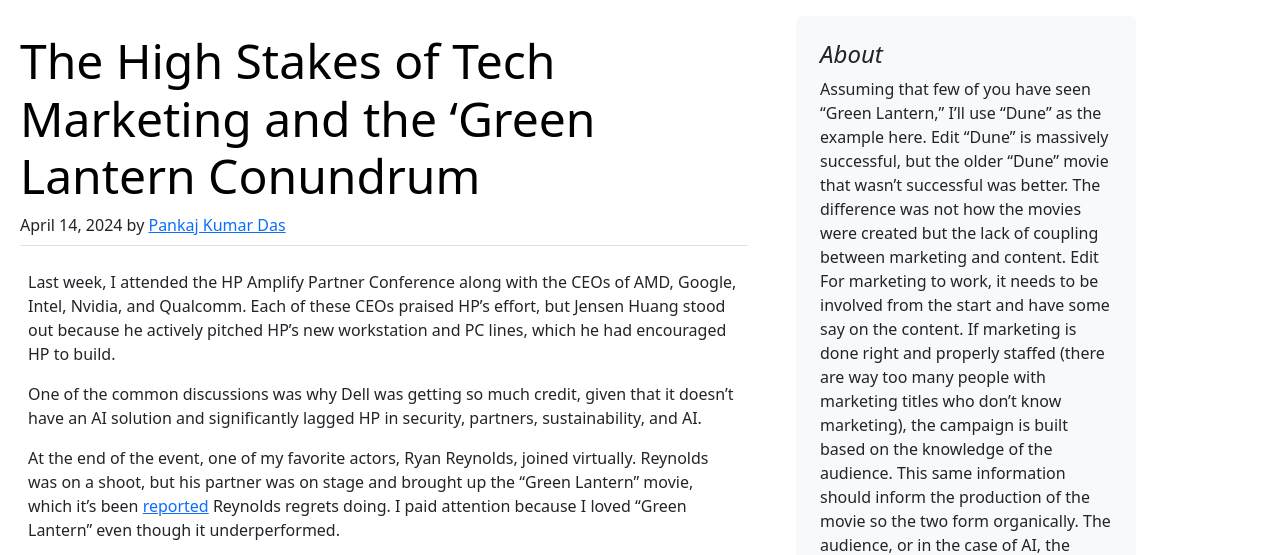
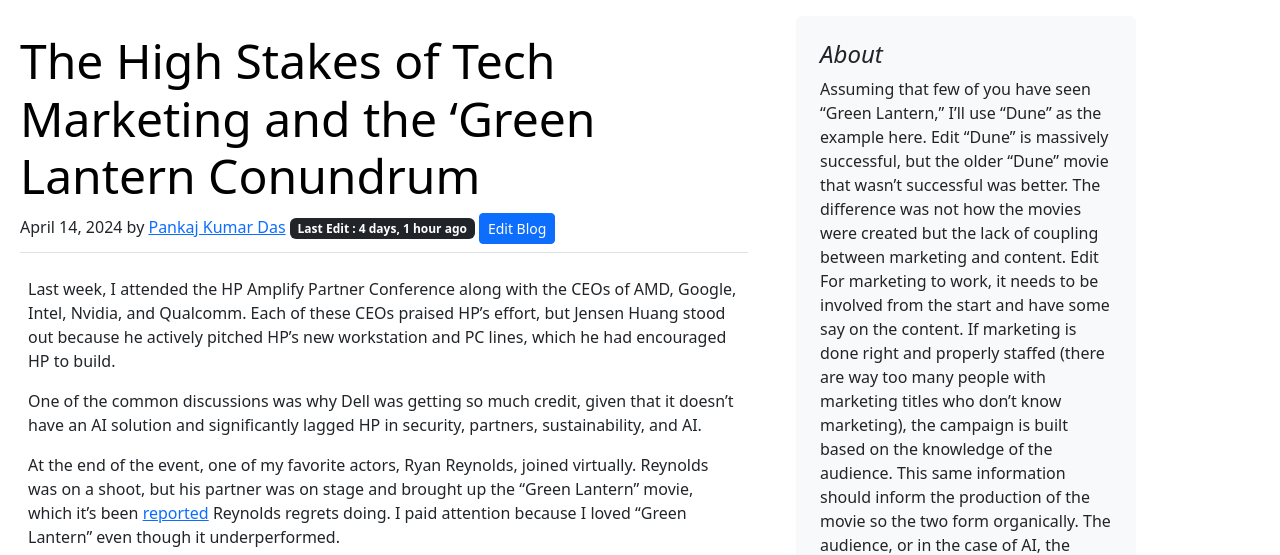
Before and after one commit to PankajSP2019/Blog-App-With-Django, a Django app: a page that uses django_blog/templates/blog/blogpost.html in a window 1280 px wide. Shown: the part 56-611 px from the top of the page. Run offline with Django 4.2, Linux system fonts and the light colour scheme; a user stored in the database is signed in; data comes from the database, SQL or seed files in the repository; both versions use the stored data as it was after the commit.

Commit message:
first commit

```diff
--- a/django_blog/blog/models.py
+++ b/django_blog/blog/models.py
@@ -33,6 +33,7 @@
     content = models.TextField()
     summary = models.TextField()
     image = models.ImageField(upload_to="blog/images", default="")
+    last_edit = models.DateTimeField(blank=True, null=True)
 
     # For Automatic save the slug from title
     def save(self, *args, **kwargs):
--- a/django_blog/blog/urls.py
+++ b/django_blog/blog/urls.py
@@ -5,6 +5,7 @@
 urlpatterns = [
 
     path("postblog/", views.PostBlog, name="PostBlog"),
+    path("edit_blog/<pid>", views.EditBlog, name="EditBlog"),
     path("commentpost/", views.postComment, name="CommentPost"),
     path("", views.blogHome, name="blogHome"),
     path("<str:slug>/", views.blogPost, name="blogPost"),
--- a/django_blog/blog/views.py
+++ b/django_blog/blog/views.py
@@ -116,3 +116,48 @@
         return redirect('PostBlog')
 
     return render(request, "home/add_blog.html")
+
+@login_required(login_url="/")
+def EditBlog(request, pid):
+    blog_post = Post.objects.filter(user=request.user, pno=pid)[0]
+    if request.method == "POST":
+        title = request.POST.get('title')
+        category = request.POST.get('category')
+        blog_content = request.POST['blog-content']
+        blog_summary = request.POST['blog-summary']
+
+        # print(title, category, blog_content, blog_summary)
+
+        # Validation
+
+        # For Title
+        if len(title) < 20:
+            messages.error(request, "Blog Title Is Too Short Less Than 20 Character.")
+            return redirect('EditBlog', pid=blog_post.pno)
+
+        # For Blog Content
+        if len(blog_content) < 1500:
+            messages.error(request, "Blog Content Is Too Short Less Than 1500 Character.")
+            return redirect('EditBlog', pid=blog_post.pno)
+
+        # For Blog Summary
+        if len(blog_summary) < 300:
+            messages.error(request, "Blog Summary Is Too Short Less Than 300 Character.")
+            return redirect('EditBlog', pid=blog_post.pno)
+
+        # Update
+        from django.utils import timezone
+        blog_post.title = title
+        blog_post.category = category
+        blog_post.content = blog_content
+        blog_post.summary = blog_summary
+        blog_post.last_edit = timezone.now()
+        blog_post.save()
+
+        messages.success(request, f"Blog ID: {blog_post.pno} Edit Successfully.")
+        return redirect('blogPost', slug=blog_post.slug)
+    # else:
+    #     messages.error(request, "You are not Allowed here.")
+    #     return redirect('Home')
+
+    return render(request, "blog/edit_blog.html", {'blog_post': blog_post})
--- a/django_blog/templates/blog/bloghome.html
+++ b/django_blog/templates/blog/bloghome.html
@@ -29,7 +29,7 @@
                         <h4 class="mb-0">{{post.title}}</h4>
                         <div class="mb-1 text-body-secondary">{{post.timestamp}}</div>
                         <p class="card-text mb-auto" style="text-align: justify;"><span id="preview" class="preview">{{ post.content|truncatechars:200 }}</span></p>
-                        <a href="/blog/{{post.slug}}">Continue reading</a>
+                        <a class="icon-link gap-1 icon-link-hover stretched-link" href="/blog/{{post.slug}}">Continue reading</a>
                     </div>
                     <div class="col-auto d-none d-lg-block">
                         <img src="/media/{{ post.image }}" alt="Thumbnail" width="200px" height="250px" style="object-fit: cover;">
--- a/django_blog/templates/blog/blogpost.html
+++ b/django_blog/templates/blog/blogpost.html
@@ -62,12 +62,28 @@
 {% load extras %}
 
 <div class="container my-2 mx-2">
+    <!-- Alert Button For Showing the Messages-->
+    {% if messages %} <!-- main condition-->
+        {% for message in messages %}
+            <div {% if message.tags %} class="alert alert-{{ message.tags }} alert-dismissible fade show" role="alert" {% endif %}>
+                <strong>Hello!</strong> {{ message }}
+                <button type="button" class="btn-close" data-bs-dismiss="alert" aria-label="Close"></button>
+            </div>
+        {% endfor %}
+    {% endif %} <!-- END main condition-->
     <div class="row g-5">
         <div class="col-md-8">
 
             <article class="my-4 blog-post border-bottom ">
                 <h2 class="display-5 link-body-emphasis mb-1">{{post.title}}</h2>
-                <p class="blog-post-meta my-2">{{post.timestamp}} by <a href="#">{{post.author}}</a></p>
+                <p class="blog-post-meta my-2">{{post.timestamp}} by <a href="#">{{post.author}}</a>
+                {% if post.user == request.user %}
+                <span class="badge text-bg-dark">Last Edit : {{post.last_edit|naturaltime}}</span>
+
+                    <a href="/blog/edit_blog/{{post.pno}}"><button class="btn btn-primary btn-sm">Edit Blog</button></a>
+                {% endif %}
+
+                </p>
             </article>
 
             <article class="my-4 blog-post border-bottom mx-2">
--- a/django_blog/templates/home/author_panel.html
+++ b/django_blog/templates/home/author_panel.html
@@ -36,7 +36,10 @@
                         <div class="mb-1 text-body-secondary">{{post.timestamp}}</div>
                         <p class="card-text mb-auto" style="text-align: justify;"><span id="preview" class="preview">{{post.content|truncatechars:200}}</span></p>
 
-                        <a href="/blog/{{post.slug}}">Continue reading</a>
+                        <p>
+                            <a class="icon-link gap-1 icon-link-hover stretched-link" href="/blog/{{post.slug}}">Continue reading</a>
+                        </p>
+
                     </div>
                     <div class="col-auto d-none d-lg-block">
                         <img src="/media/{{ post.image }}" alt="Thumbnail" width="200px" height="250px"
```
Also changed, not shown: django_blog/templates/blog/edit_blog.html (added, +127 -0 lines), django_blog/blog/migrations/0030_post_last_edit.py (added), django_blog/db.sqlite3.
